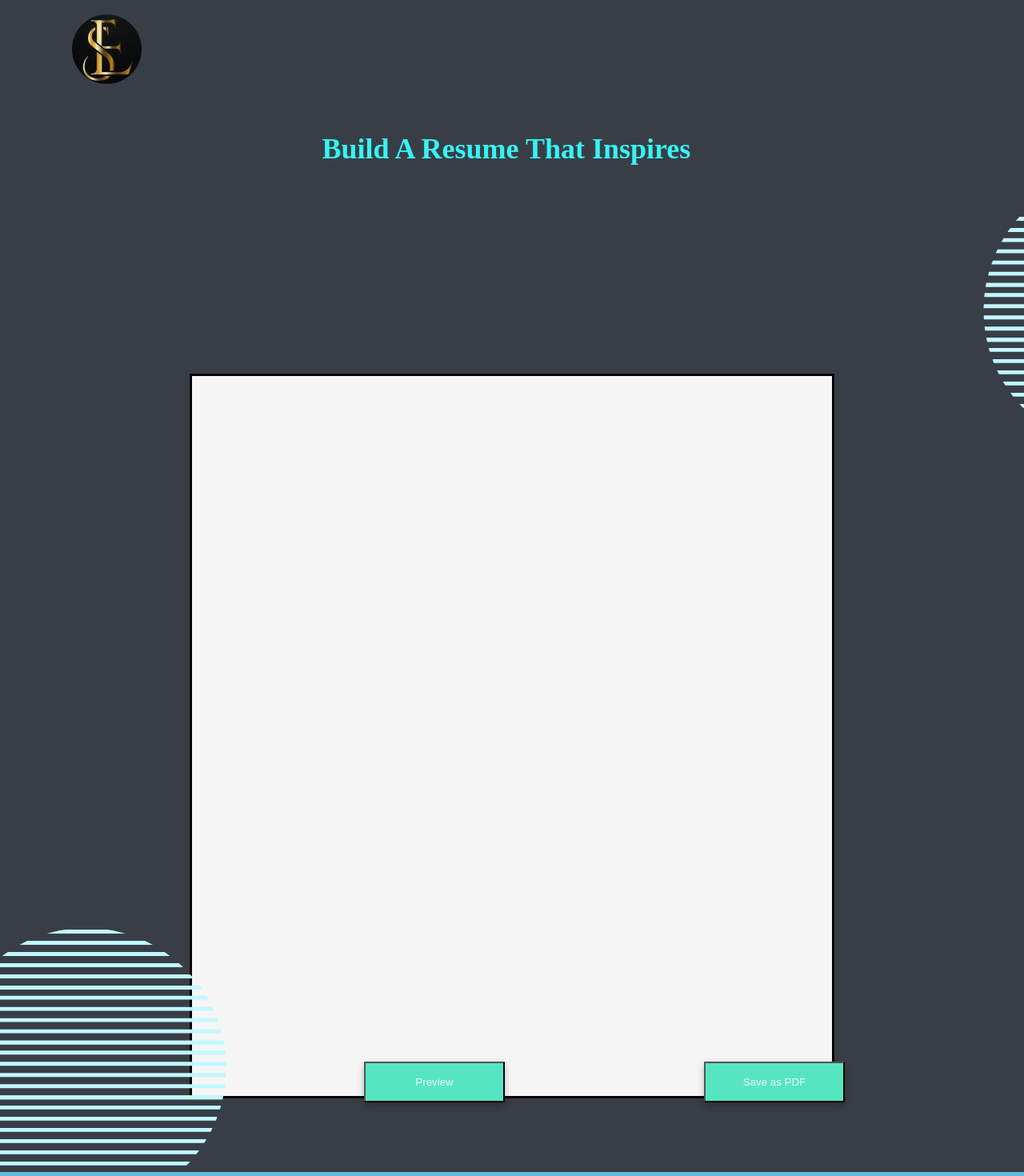
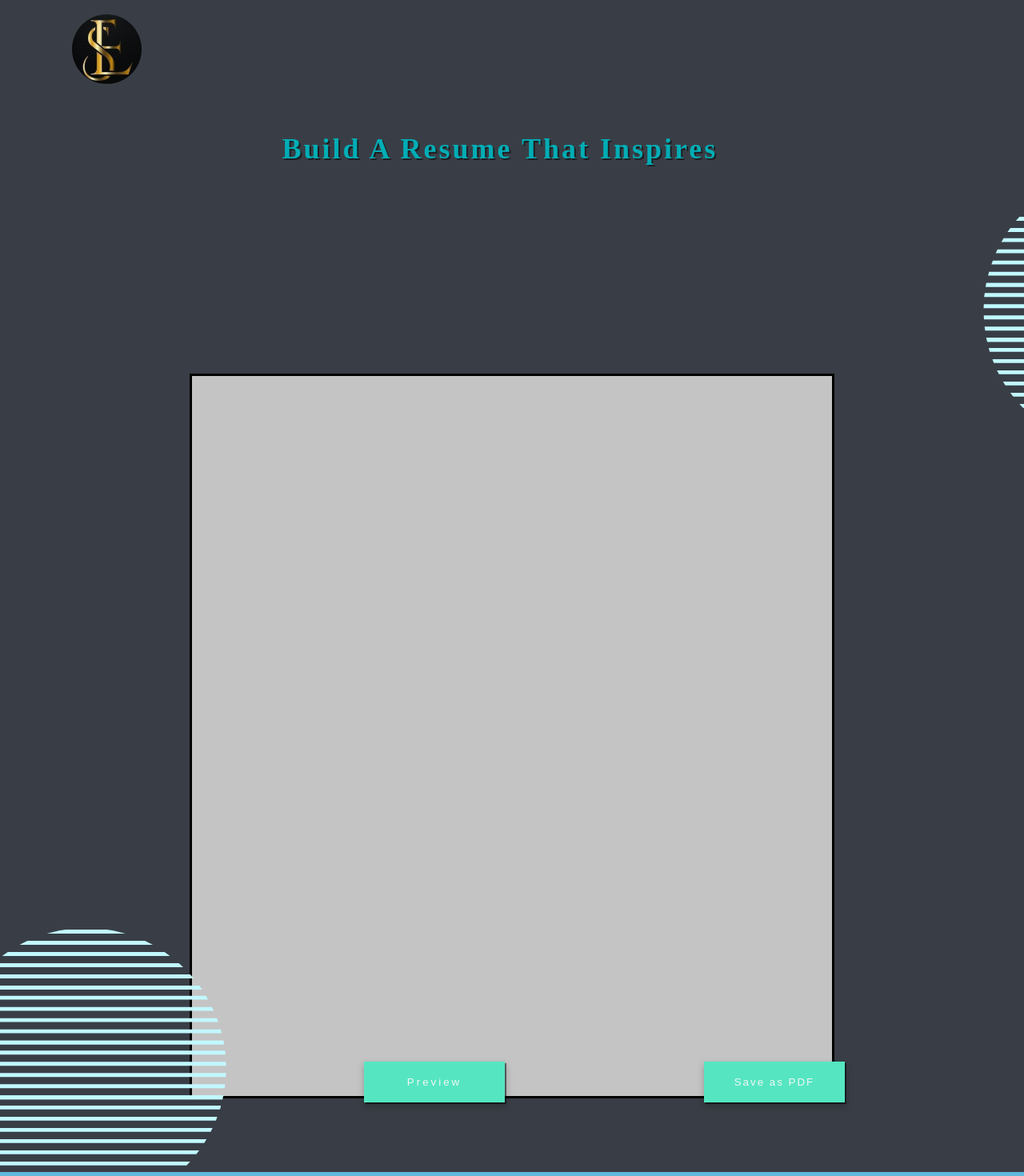
Before and after one commit to engineerSummit/ResumeBuilder, a React (Create React App) app: page / in a window 1280 px wide. Shown: the top 1470 px of the page at 80% size. Built offline with nearby package versions, Linux system fonts and the light colour scheme.

Commit message:
add mode handling functionality

```diff
--- a/src/assets/scss/template.scss
+++ b/src/assets/scss/template.scss
@@ -12,15 +12,17 @@ body {
     position: absolute;
     width: 555px;
     height: 44px;
-    left: calc(50% - 450px / 2 - 12.5px);
+    left: calc(50% - 550px / 2 - 12.5px);
     top: 128px;
-
+    letter-spacing: 3px;
     font-family: Montserrat;
     font-style: normal;
     font-weight: bold;
     font-size: 36px;
     line-height: 44px;
-    color: #36f3f3;
+    color: #00ADB5;
+    text-shadow: 2px 2px rgba(0, 0, 0, 0.5);
+
   }
 
   .logo {
@@ -55,6 +57,14 @@ body {
     top: 1160px;
   }
 
+//   .icons{
+//     position: absolute;
+// width: 1510px;
+// height: 1465px;
+// left: 0px;
+// top: 0px;
+//   }
+
   .button1 {
     position: absolute;
     width: 176px;
@@ -64,6 +74,10 @@ body {
     color: whitesmoke;
     background-color: #55e6c1;
     filter: drop-shadow(0px 4px 4px rgba(0, 0, 0, 0.25));
+    letter-spacing: 3px;
+    border: none;
+    box-shadow: 2px 2px rgba(0, 0, 0, 0.5);
+   cursor: pointer;
   }
 
   .button2 {
@@ -75,6 +89,11 @@ body {
     color: whitesmoke;
     background-color: #55e6c1;
     filter: drop-shadow(0px 4px 4px rgba(0, 0, 0, 0.25));
+    letter-spacing: 2px;
+    border: none;
+    box-shadow: 2px 2px rgba(0, 0, 0, 0.5);
+   cursor: pointer;
+
   }
 
   .footer {
@@ -90,5 +109,5 @@ body {
   border-style: solid;
   height: 900px;
   width: 800px;
-  background-color: whitesmoke;
+  background-color: #C4C4C4;
 }
--- /dev/null
+++ b/src/components/Container.jsx
@@ -0,0 +1,14 @@
+import React from 'react'
+
+const Container = () => {
+    return (
+        <div className="container-R">
+            <div class="template-L">
+            </div>
+            <div class="template-R">
+            </div>
+        </div>
+    )
+}
+
+export default Container
--- a/src/components/template.jsx
+++ b/src/components/template.jsx
@@ -1,30 +1,48 @@
 import React from 'react';
 import Footer from './Footer'
 import Buttons from './Buttons'
+import Container from './Container'
 import logo1 from '../assets/images/Mask Group.png'
 import mode from '../assets/images/mode.svg'
 import Rside from '../assets/images/Lside.svg'
 import Lside from '../assets/images/Rside.svg'
+import Sicon from '../assets/images/smallicon.png'
 
-const Template =()=>{
-  return(
+const Template = () => {
+
+  let n = 0;
+  const modehandler = () => {
+
+    n++;
+
+    if (n % 2 === 0) {
+      document.getElementById("main").style.backgroundColor = "#393e46";
+      document.getElementById("modes").title = "LIGHT MODE";
+    }
+
+    else {
+      document.getElementById("main").style.backgroundColor = "white";
+      document.getElementById("modes").title = "DARK MODE";
+    }
+  }
+
+
+  return (
     <>
-    <div class="wrapper">
-    <p className="quote">Build A Resume That Inspires</p>
-    <img className="logo"  src={logo1} alt="OUR LOGO" />
-    <img className="mode"  src={mode} alt="MODE ICON"  />
-    <img className="Rside" src={Rside} alt="illustration"  />
-    <img className="Lside" src={Lside} alt="illustration"  />
-    <div class="container-R">
-    <div class="template-L">
-    </div>
-    <div class="template-R">
-    </div>
-    </div>
-    <Buttons />
-    <Footer />
+      <div class="wrapper" id="main">
+        <p className="quote">Build A Resume That Inspires</p>
+        <img className="logo" src={logo1} alt="OUR LOGO" />
+        <img onClick={modehandler} title="LIGHT MODE" className="mode" id="modes" src={mode} alt="MODE ICON" />
+        <img className="Rside" src={Rside} alt="illustration" />
+        <img className="Lside" src={Lside} alt="illustration" />
+        {/* <img className="icons" src={Sicon} alt="icons" /> */}
 
-    </div>
+        <Container />
+
+        <Buttons />
+        <Footer />
+
+      </div>
     </>
   );
 };
```
Also changed, not shown: src/assets/images/smallicon.png (added).
